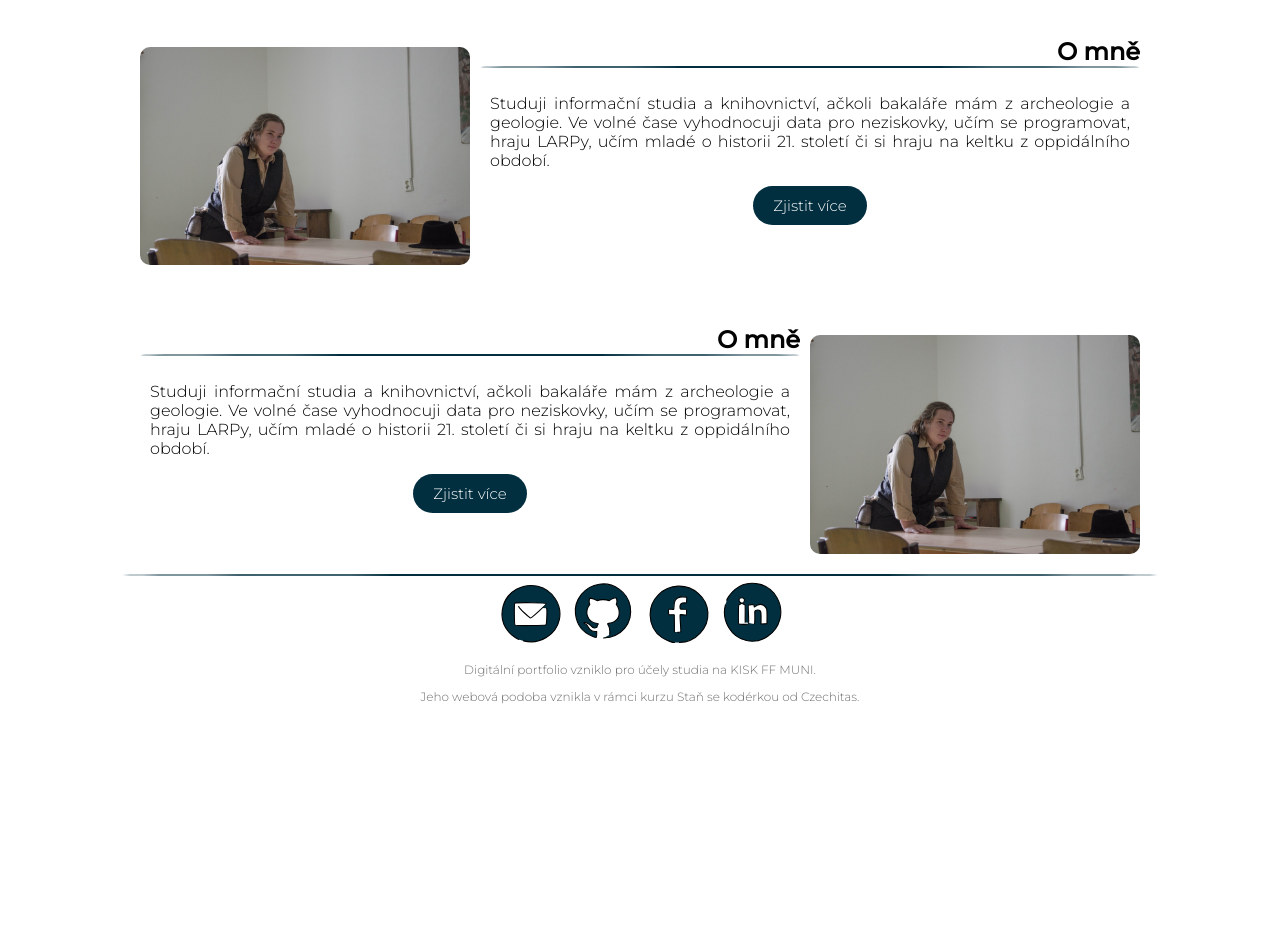
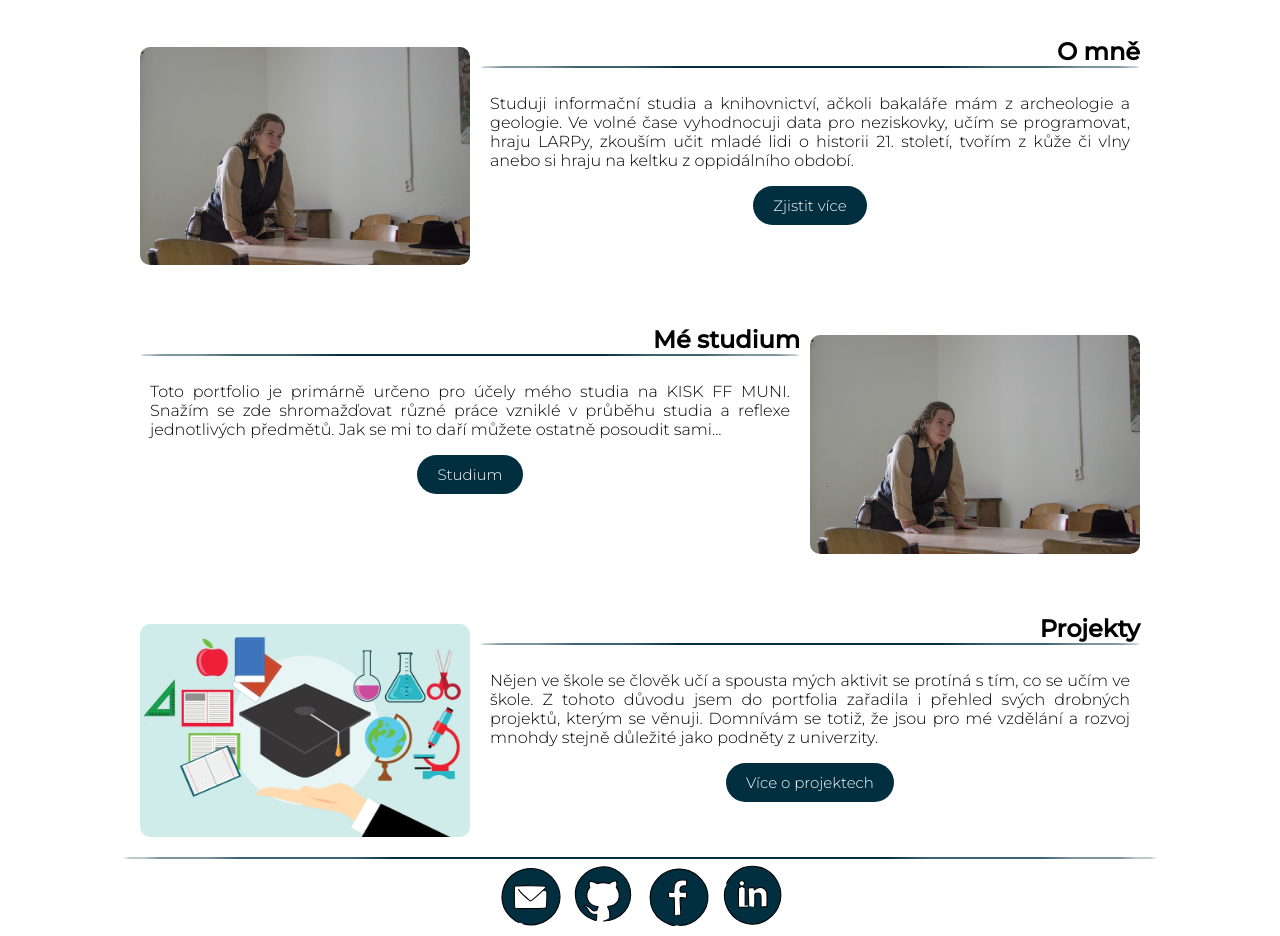
Before and after one commit to saurinne/digitalni_portfolio, an Eleventy site: page index.html in a window 1280 px wide. Shown: the part 304-1240 px from the top of the page. Before the commit the page ends 1020 px from the top, so only its background shows below. Built offline with nearby package versions, Linux system fonts and the light colour scheme; Eleventy itself is replaced by a stand-in of ours; files that its build step writes are made by us from their sources.

Commit message:
index content update

```diff
--- a/index.html
+++ b/index.html
@@ -13,20 +13,33 @@ title: Digitální portfolio
     <div class="overview__text">
         <h2 class="overview__name">O mně</h2>
         <p class="overview__description">Studuji informační studia a knihovnictví, ačkoli bakaláře mám z archeologie a geologie.
-            Ve volné čase vyhodnocuji data pro neziskovky, učím se programovat, hraju LARPy, učím mladé o historii 21. století
-            či si hraju na keltku z oppidálního období.</p>
-        <a class="overview__link" href="/blog/">Zjistit více</a>
+            Ve volné čase vyhodnocuji data pro neziskovky, učím se programovat, hraju LARPy, zkouším učit mladé lidi o historii 21. století,
+            tvořím z kůže či vlny anebo si hraju na keltku z oppidálního období.</p>
+        <a class="overview__link" href="/about/">Zjistit více</a>
     </div>
         <img class="overview__image" src="/images/cara.jpg" alt="Petra si hraje na statkáře prchajícího z Československa, Čára 2022, foto Zevla">
 </section>
 
 <section class="overview overview--right">
     <div class="overview__text">
-        <h2 class="overview__name">O mně</h2>
-        <p class="overview__description">Studuji informační studia a knihovnictví, ačkoli bakaláře mám z archeologie a geologie.
-            Ve volné čase vyhodnocuji data pro neziskovky, učím se programovat, hraju LARPy, učím mladé o historii 21. století
-            či si hraju na keltku z oppidálního období.</p>
-        <a class="overview__link" href="#">Zjistit více</a>
+        <h2 class="overview__name">Mé studium</h2>
+        <p class="overview__description">Toto portfolio je primárně určeno pro účely mého studia na KISK FF MUNI.
+            Snažím se zde shromažďovat různé práce vzniklé v průběhu studia a reflexe jednotlivých předmětů.
+            Jak se mi to daří můžete ostatně posoudit sami...
+        </p>
+        <a class="overview__link" href="/studium/">Studium</a>
     </div>
-    <img class="overview__image" src="/images/cara.jpg" alt="Petra si hraje na statkáře prchajícího z Československa, Čára 2022, foto Zevla">
+    <img class="overview__image" src="/images/cara.jpg" alt="">
 </section>
+
+<section class="overview overview--left">
+    <div class="overview__text">
+        <h2 class="overview__name">Projekty</h2>
+        <p class="overview__description">Nějen ve škole se člověk učí a spousta mých aktivit se protíná s tím, co se učím ve škole.
+            Z tohoto důvodu jsem do portfolia zařadila i přehled svých drobných projektů, kterým se věnuji. Domnívám se totiž,
+            že jsou pro mé vzdělání a rozvoj mnohdy stejně důležité jako podněty z univerzity.
+        </p>
+        <a class="overview__link" href="/about/">Více o projektech</a>
+    </div>
+        <img class="overview__image" src="/images/study.jpg" alt="Vizualizace studia - knihy, pravítka, čepice">
+</section>
```
Also changed, not shown: projects.html (+3 -1 lines).
